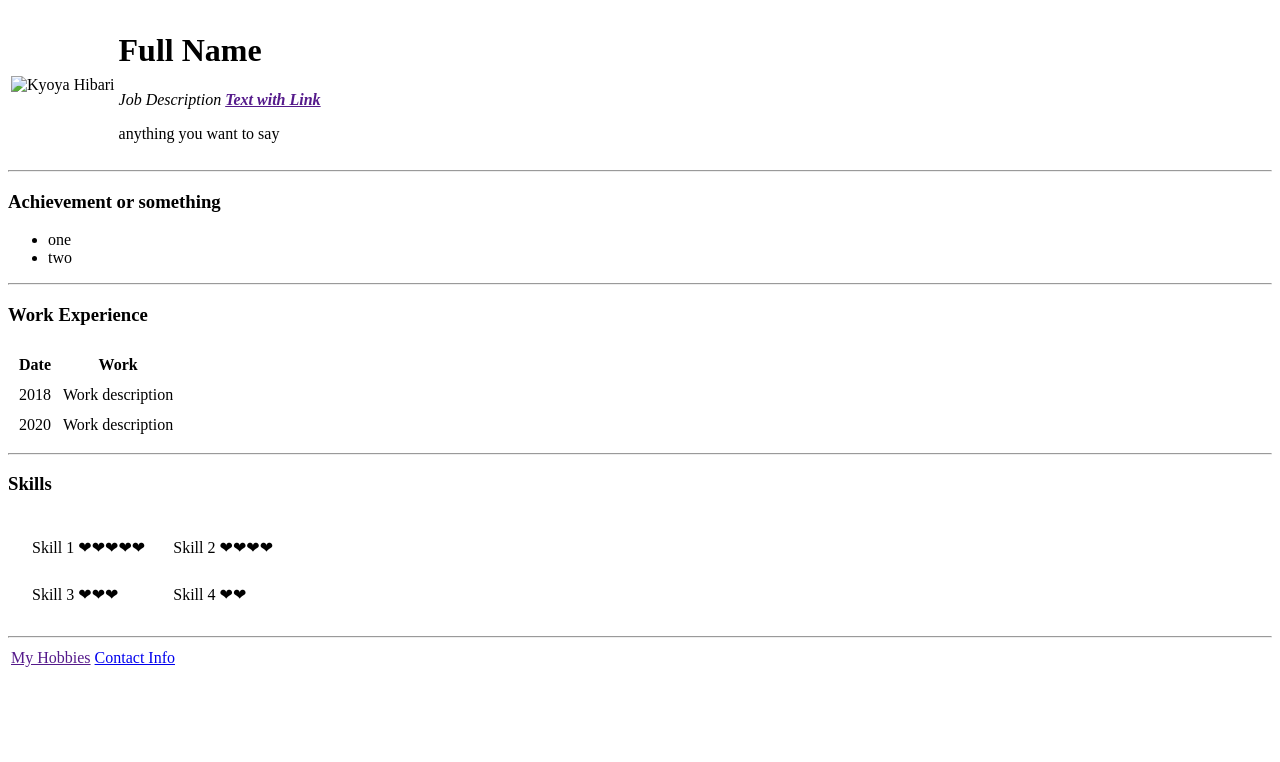
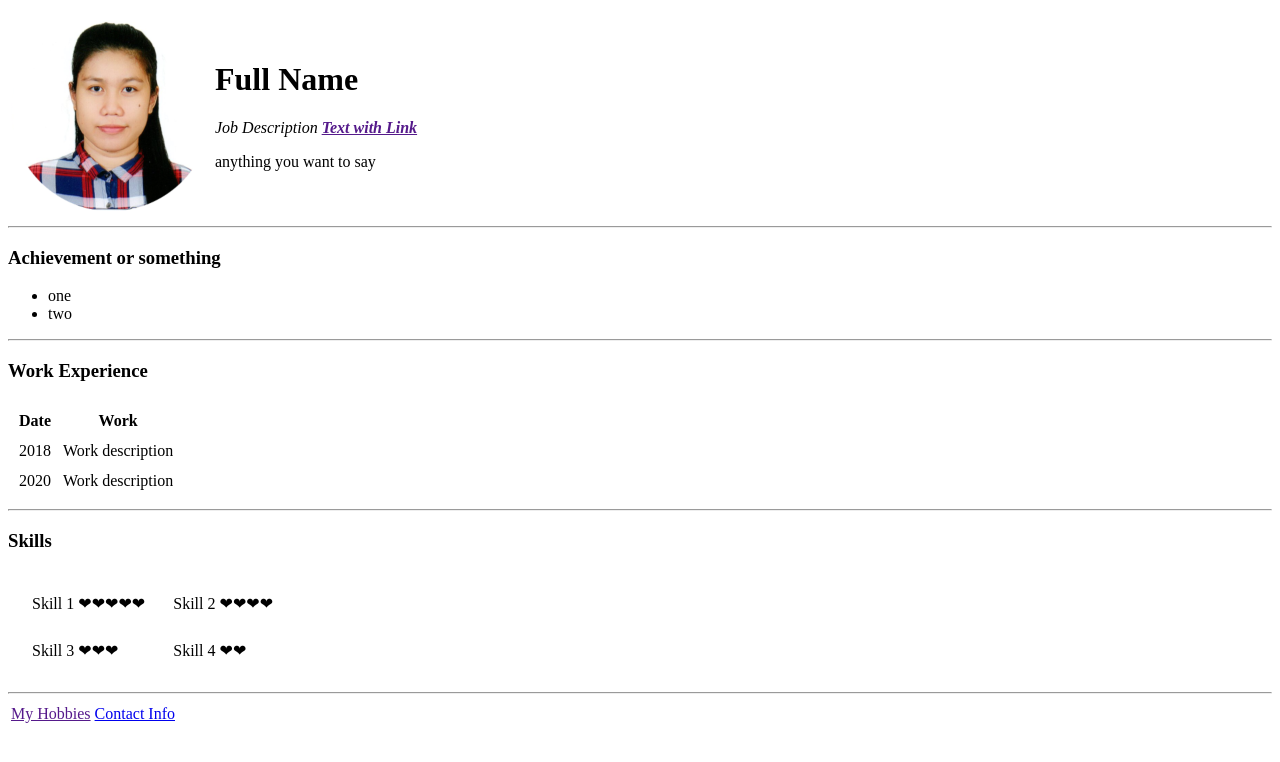
Before and after one commit to Queenster09/cv, a plain HTML site: page index.html in a window 1280 px wide. Drawn offline with Linux system fonts and the light colour scheme.

Commit message:
changes the file source of images

```diff
--- a/index.html
+++ b/index.html
@@ -9,7 +9,7 @@
 <body>
     <table>
         <tr>
-            <td><img src="images/KH_Crop Photo_s1.png" alt="Kyoya Hibari"></td>
+            <td><img src="images/MY IMG.png" alt="Kyoya Hibari"></td>
             <td><H1>Full Name</H1><p><em>Job Description <strong><a href="">Text with Link</a></strong></em></p>
             <p>anything you want to say </p></td>
         </tr>
```
